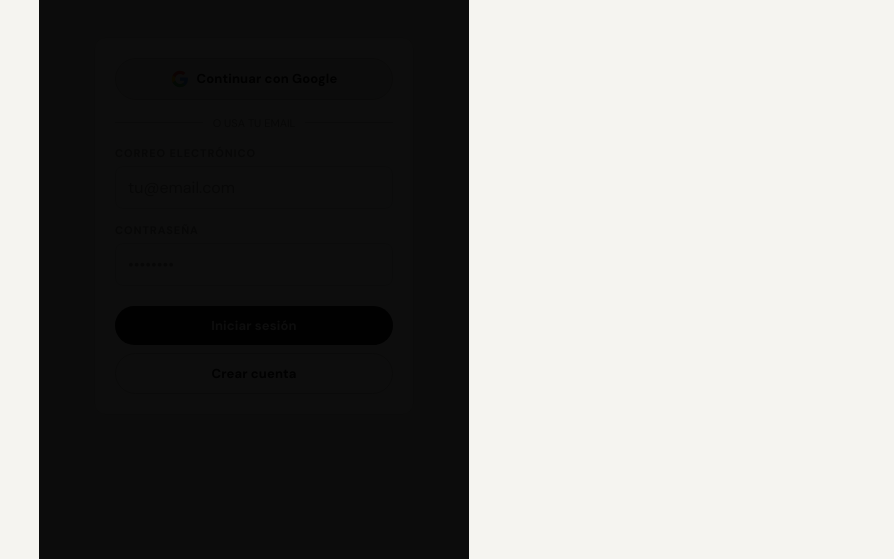
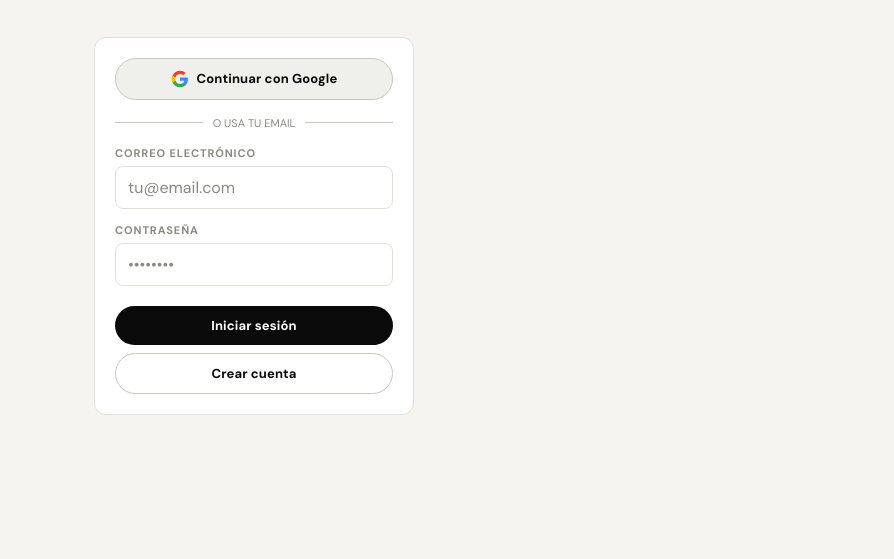
Before and after one commit to app-koven/koves-app, a website built with Vite: page index.html in a window 1280 px wide. Shown: the part 241-800 px from the top of the page, without its empty margins (386-1280 px from the left). Built offline with nearby package versions, Linux system fonts and the light colour scheme; no server answers.

Commit message:
fix: remove inline display:flex causing black overlay

```diff
--- a/index.html
+++ b/index.html
@@ -1841,7 +1841,7 @@
 <div id="toast" style="position:fixed;bottom:calc(var(--nav-h) + 16px);left:50%;transform:translateX(-50%) translateY(20px);background:var(--ink);color:#fff;padding:10px 18px;border-radius:var(--r-full);font-size:13px;font-weight:600;z-index:300;opacity:0;transition:all .3s;pointer-events:none;white-space:nowrap;max-width:320px;text-align:center;"></div>
 
 <!-- PHOTO VIEWER -->
-<div class="modal-overlay" id="modal-photo-viewer" style="background:rgba(0,0,0,0.95);overflow-y:auto;display:flex;align-items:flex-start;justify-content:center;padding:40px 0;" onclick="closeModal('modal-photo-viewer')">
+<div class="modal-overlay" id="modal-photo-viewer" style="background:rgba(0,0,0,0.95);overflow-y:auto;align-items:flex-start;justify-content:center;padding:40px 0;" onclick="closeModal('modal-photo-viewer')">
   <div style="position:fixed;top:20px;right:20px;color:#fff;font-size:30px;cursor:pointer;z-index:1000;" onclick="closeModal('modal-photo-viewer')">&times;</div>
   <img id="photo-viewer-img" src="" style="width:100%;height:auto;border-radius:4px;" onclick="event.stopPropagation()">
 </div>
```
